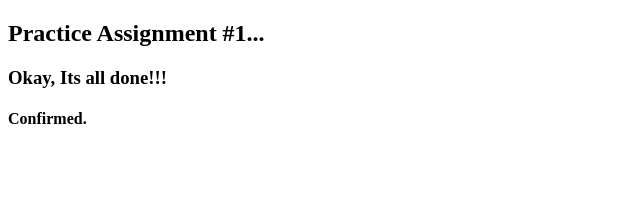
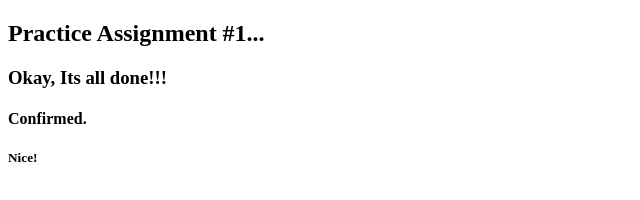
Before and after one commit to AhsanulHaq777/Practice_Assignment_1, a plain HTML site: page index.html in a window 1280 px wide. Shown: the full height of the page, 0-640 px from the left. Drawn offline with Linux system fonts and the light colour scheme.

Commit message:
Update index.html File

```diff
--- a/index.html
+++ b/index.html
@@ -7,6 +7,7 @@
     <h2>Practice Assignment #1...</h2>
     <h3>Okay, Its all done!!!</h3>
     <h4>Confirmed.</h4>
+    <h5>Nice!</h5>
 </head>
 <body>
 
```
